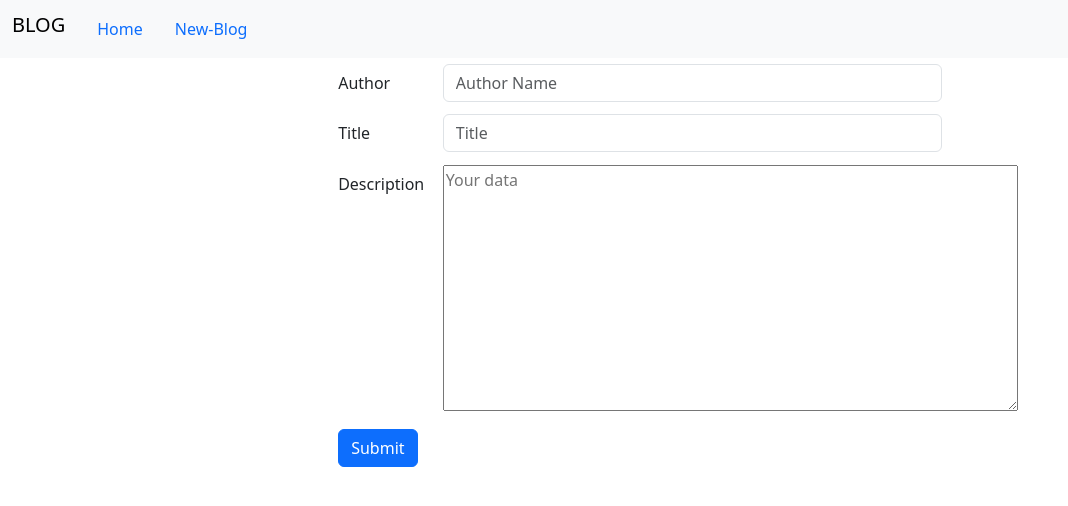
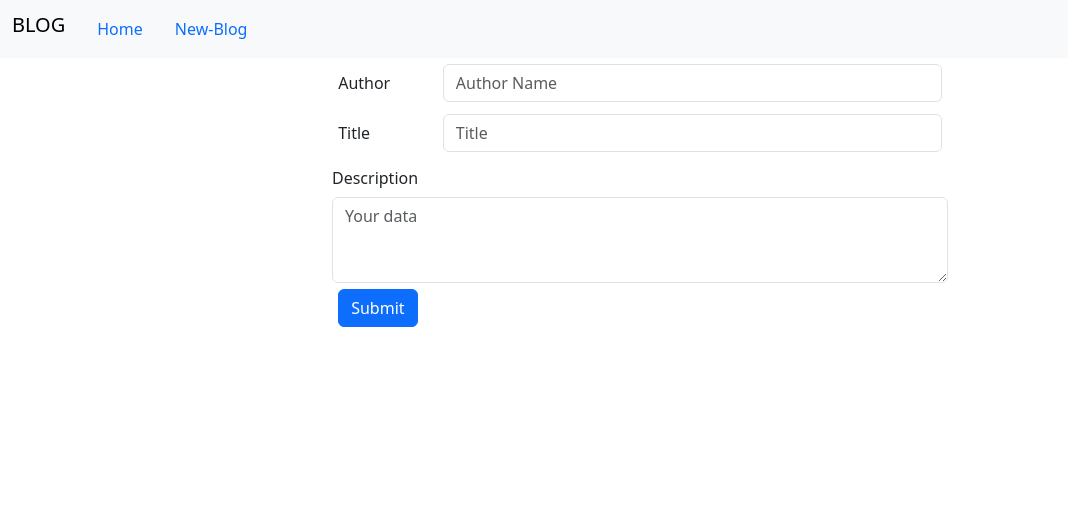
Before and after one commit to toufik07/BlogApp, a React (Create React App) app: page /create in a window 1280 px wide. Shown: the top 506 px of the page, without its empty margins (0-1068 px from the left). Built offline with nearby package versions, Linux system fonts and the light colour scheme.

Commit message:
changed form

```diff
--- a/src/components/Create.jsx
+++ b/src/components/Create.jsx
@@ -64,51 +64,21 @@ export default function Create() {
   }
 
   return (
-    // <div className="BlogCreate">
-    //   <div className="form">
-    //     <input type="text" placeholder='Author Name'
-    //       value={author} style={{
-    //         padding: "1%",
-    //         margin: "1%",
-    //         borderColor: "red",
-    //         color: "black",
-    //       }} onChange={(e) => {
-    //         setAuthor(e.target.value);
-    //       }} id='txt1' />
-    //     <input type="text" placeholder='Title' value={title} style={{
-    //       padding: "1%",
-    //       margin: "1%",
-    //       borderColor: "red"
-    //     }} onChange={(e) => {
-    //       setTitle(e.target.value)
-    //     }} id='txt2' />
-    //     <textarea name="" cols="30" rows="10" placeholder='Your data' value={body} style={{
-    //       padding: "1%",
-    //       margin: "1%",
-    //       borderColor: "red"
-    //     }} onChange={(e) => {
-    //       setBody(e.target.value)
-    //     }} id='txt3' >
-    //     </textarea>
-    //     {!isPending && <button id='btncreate' onClick={submitData}>Submit</button>}
-    //     {isPending && <button id='btncreate'>Adding data</button>}
-    //   </div>
-    // </div>
     <div className="container col-6">
-      <form>
+      <form method='post'>
         <div class="form-group row" style={{
-              padding:"1%",
-            }}>
+          padding: "1%",
+        }}>
           <label for="inputEmail3" class="col-sm-2 col-form-label" >Author</label>
           <div class="col-sm-10">
             <input type="text" class="form-control" id="txt1" placeholder="Author Name" value={author} onChange={(e) => {
               setAuthor(e.target.value);
-            }}  />
+            }} />
           </div>
         </div>
         <div class="form-group row" style={{
-              padding:"1%",
-            }}>
+          padding: "1%",
+        }}>
           <label for="title" class="col-sm-2 col-form-label">Title</label>
           <div class="col-sm-10">
             <input type="text" class="form-control" id="inputPassword3" placeholder="Title" value={title} onChange={(e) => {
@@ -116,24 +86,21 @@ export default function Create() {
             }} />
           </div>
         </div>
-        <div class="form-group row" style={{
-              padding:"1%",
-            }}>
-          <label for="data" class="col-sm-2 col-form-label">Description</label>
-          <div class="col-sm-10">
-            <textarea name="" cols="60" rows="10" placeholder='Your data' value={body} onChange={(e) => {
+        <div class="form-group">
+          <label for="exampleFormControlTextarea1" class="col-sm-2 col-form-label">Description</label>
+          <textarea class="form-control" id="exampleFormControlTextarea1" placeholder='Your data' rows="3"value={body} onChange={(e) => {
               setBody(e.target.value)
             }}  >
             </textarea>
-          </div>
         </div>
         <div class="form-group row" style={{
-              padding:"1%",
-            }}>
+          padding: "1%",
+        }}>
           <div class="col-sm-10">
             <button type="submit" class="btn btn-primary" onClick={submitData}>Submit</button>
           </div>
         </div>
+
       </form>
     </div>
 
```
